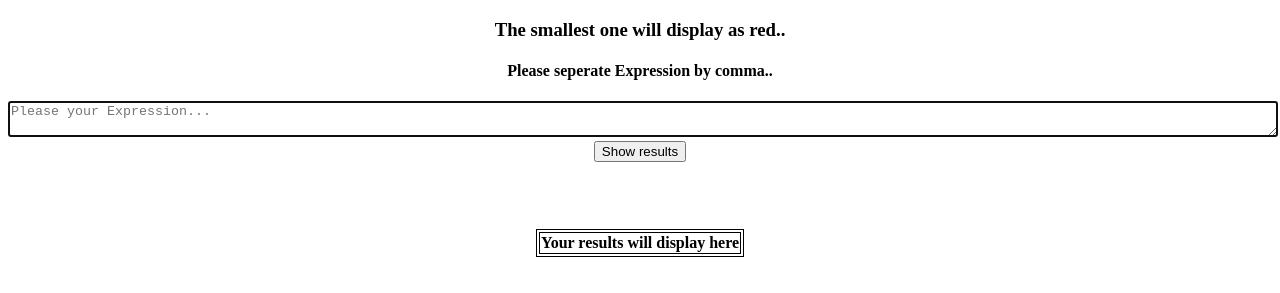
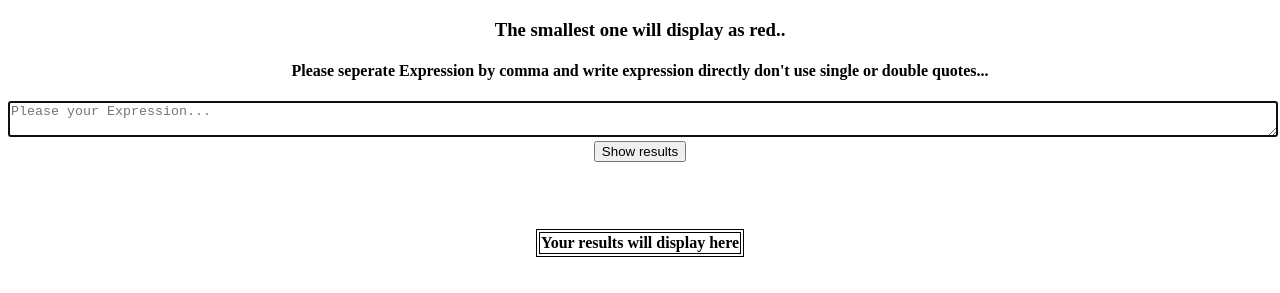
Before and after one commit to vandanmshah/Expression-Evaluation, a plain HTML site: page index.html in a window 1280 px wide. Shown: the part 61-354 px from the top of the page. Drawn offline with Linux system fonts and the light colour scheme.

Commit message:
Update index.html

```diff
--- a/index.html
+++ b/index.html
@@ -18,7 +18,7 @@
     <center>
         <h1>Please enter your Expression</table></h1>
         <h3>The smallest one will display as red..</h3>
-        <h4>Please seperate Expression by comma..</h4>
+        <h4>Please seperate Expression by comma and write expression directly don't use single or double quotes...</h4>
     </center>
     <textarea style="width: 100%;" placeholder="Please your Expression...">
     </textarea>
```
